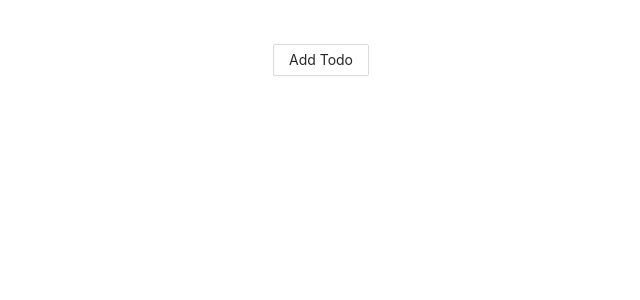
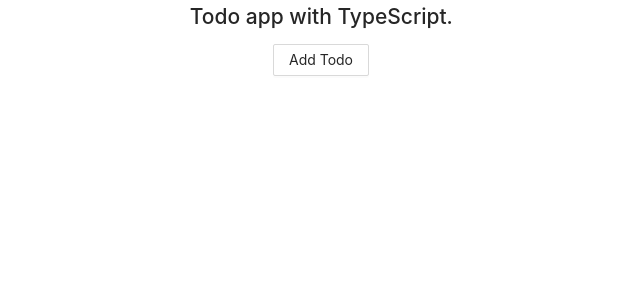
Before and after one commit to muhammadsalmanmughal/Todo-with-TypeScript, a React (Create React App) app: page / in a window 1280 px wide. Shown: the top 300 px of the page, without its empty margins (319-959 px from the left). Built offline with nearby package versions, Linux system fonts and the light colour scheme.

Commit message:
Incomplete: edit todo modal

```diff
--- a/src/components/Modals/Modal.tsx
+++ b/src/components/Modals/Modal.tsx
@@ -12,7 +12,8 @@ const PopModal: FC<ModalProps & CustomeModalProps> = ({
   title,
   getTodos,
   className,
-  todoData
+  todoData,
+  isEditModal
 }) => {
   console.log('PopModal_todoData: ', todoData);
   // const [todo, setTodo] = useState<string>("");
@@ -65,7 +66,7 @@ const PopModal: FC<ModalProps & CustomeModalProps> = ({
           <BasicButton
             className="addTodoModal__btn--Addtodo"
             onClick={addTodo}
-            text="Add Todo"
+            text={isEditModal ? "Update Todo" : 'Add Todo'}
           />
         </Col>
       </Row>
--- a/src/components/Todos/index.tsx
+++ b/src/components/Todos/index.tsx
@@ -96,10 +96,12 @@ const TodosList: FC<TodoListProps> = ({ todos, deleteTodo, isTodoDone }) => {
       })}
       <Col span={24}>
         <PopModal
+         className="editTodoModal"
           onOpen={isModalOpen}
           onClose={onCloseModal}
           isEditModal={true}
           todoData={editTodo}
+          title='Edit Todo'
         />
       </Col>
     </Row>
--- a/src/container/index.tsx
+++ b/src/container/index.tsx
@@ -47,7 +47,7 @@ const TodoApp: FC = () => {
   return (
     <Row className="App">
       <Col span={24}>
-        <h2 className="headingOne">Todo app with TypeScript.</h2>
+        <h2 className="">Todo app with TypeScript.</h2>
       </Col>
       <Col span={24}>
         <BasicButton
```
